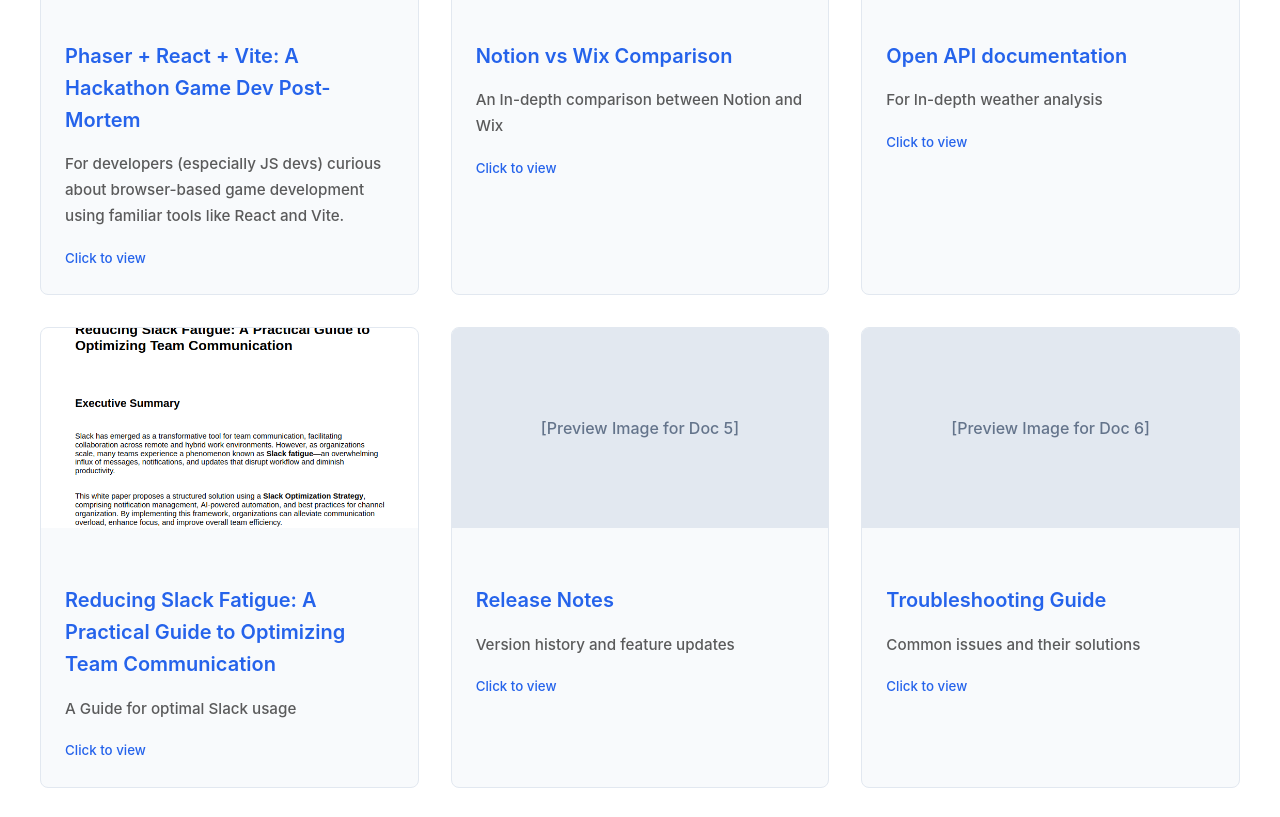
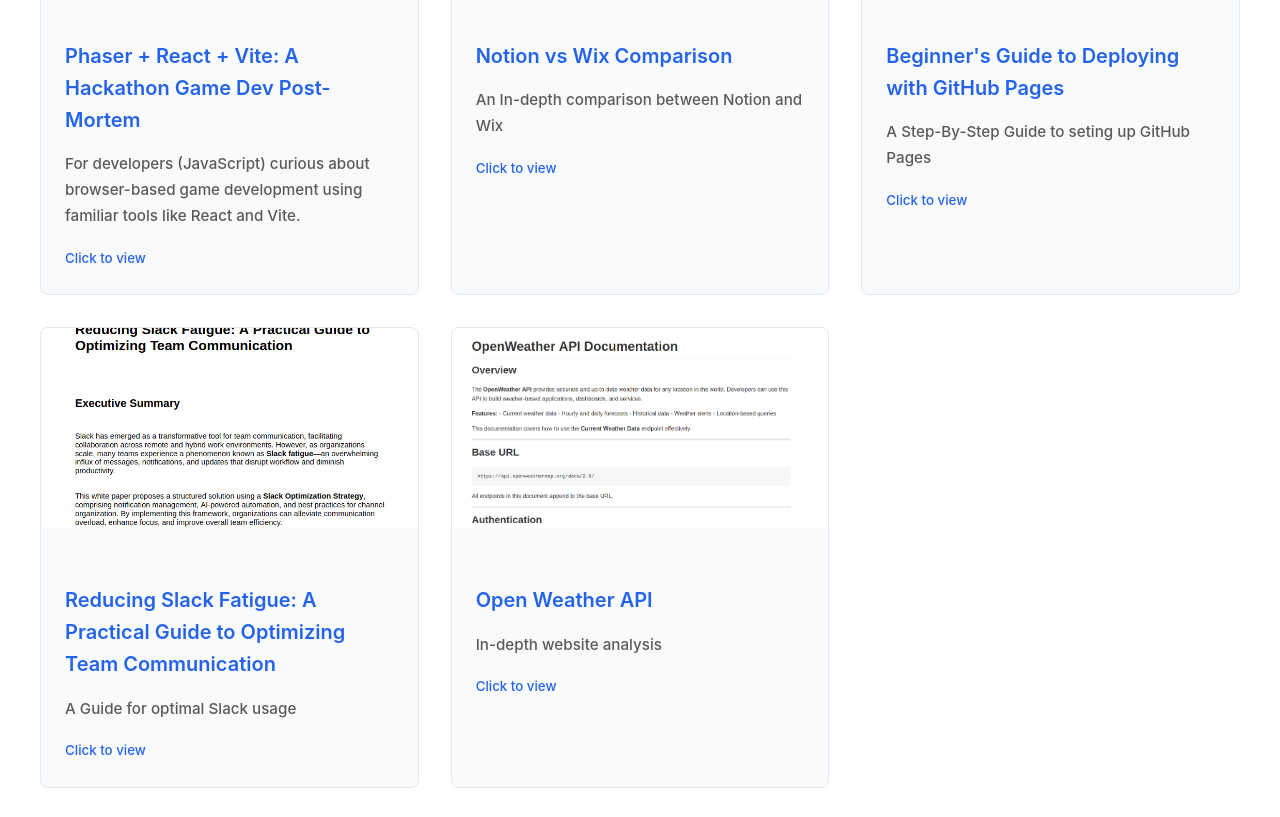
Before and after one commit to itskokeh/techrity-capstone, a plain HTML site: page index.html in a window 1280 px wide. Shown: the part 782-1599 px from the top of the page. Drawn offline with Linux system fonts and the light colour scheme.

Commit message:
final update

```diff
--- a/index.html
+++ b/index.html
@@ -42,7 +42,7 @@
             Phaser + React + Vite: A Hackathon Game Dev Post-Mortem
           </h3>
           <p class="doc-desc">
-            For developers (especially JS devs) curious about browser-based game
+            For developers (JavaScript) curious about browser-based game
             development using familiar tools like React and Vite.
           </p>
           <small>Click to view</small>
@@ -50,7 +50,7 @@
       </a>
 
       <!-- Document 2 -->
-      <a href=".index4.html" class="doc-card">
+      <a href="./index4.html" class="doc-card">
         <div class="doc-preview">
           <img
             src="./notion-wix.png"
@@ -68,13 +68,15 @@
       <a href="./index2.html" class="doc-card">
         <div class="doc-preview">
           <img
-            src="./open-api.png"
+            src="./github-pages.png"
             style="width: 100%; height: 100%; object-fit: cover"
           />
         </div>
         <div class="doc-content">
-          <h3 class="doc-title">Open API documentation</h3>
-          <p class="doc-desc">For In-depth weather analysis</p>
+          <h3 class="doc-title">
+            Beginner's Guide to Deploying with GitHub Pages
+          </h3>
+          <p class="doc-desc">A Step-By-Step Guide to seting up GitHub Pages</p>
           <small>Click to view</small>
         </div>
       </a>
@@ -98,16 +100,21 @@
       </a>
 
       <!-- Document 5 -->
-      <a href="document5.md" class="doc-card">
-        <div class="doc-preview">[Preview Image for Doc 5]</div>
+      <a href="./OpenWeather_API_Documentation.html" class="doc-card">
+        <div class="doc-preview">
+          <img
+            src="./open-api.png"
+            style="width: 100%; height: 100%; object-fit: cover"
+          />
+        </div>
         <div class="doc-content">
-          <h3 class="doc-title">Release Notes</h3>
-          <p class="doc-desc">Version history and feature updates</p>
+          <h3 class="doc-title">Open Weather API</h3>
+          <p class="doc-desc">In-depth website analysis</p>
           <small>Click to view</small>
         </div>
       </a>
 
-      <!-- Document 6 -->
+      <!-- Document 6
       <a href="document6.md" class="doc-card">
         <div class="doc-preview">[Preview Image for Doc 6]</div>
         <div class="doc-content">
@@ -115,9 +122,9 @@
           <p class="doc-desc">Common issues and their solutions</p>
           <small>Click to view</small>
         </div>
-      </a>
+      </a> -->
 
-      <!-- Document 7 -->
+      <!-- Document 7
       <a href="document7.md" class="doc-card">
         <div class="doc-preview">[Preview Image for Doc 7]</div>
         <div class="doc-content">
@@ -125,7 +132,7 @@
           <p class="doc-desc">Writing standards and terminology reference</p>
           <small>Click to view</small>
         </div>
-      </a>
+      </a> -->
     </div>
 
     <h2>About This Project</h2>
--- a/index2.html
+++ b/index2.html
@@ -3,8 +3,8 @@
   <head>
     <meta charset="UTF-8" />
     <meta name="viewport" content="width=device-width, initial-scale=1.0" />
-    <title>Open Weather API Documentation</title>
-    <link rel="stylesheet" href="/style.css" />
+    <title>Beginner's Guide to Deploying with GitHub Pages</title>
+    <link rel="stylesheet" href="style.css" />
   </head>
   <body>
     <iframe
```
Also changed, not shown: style.css (+10 -0 lines), github-pages.png (added).
